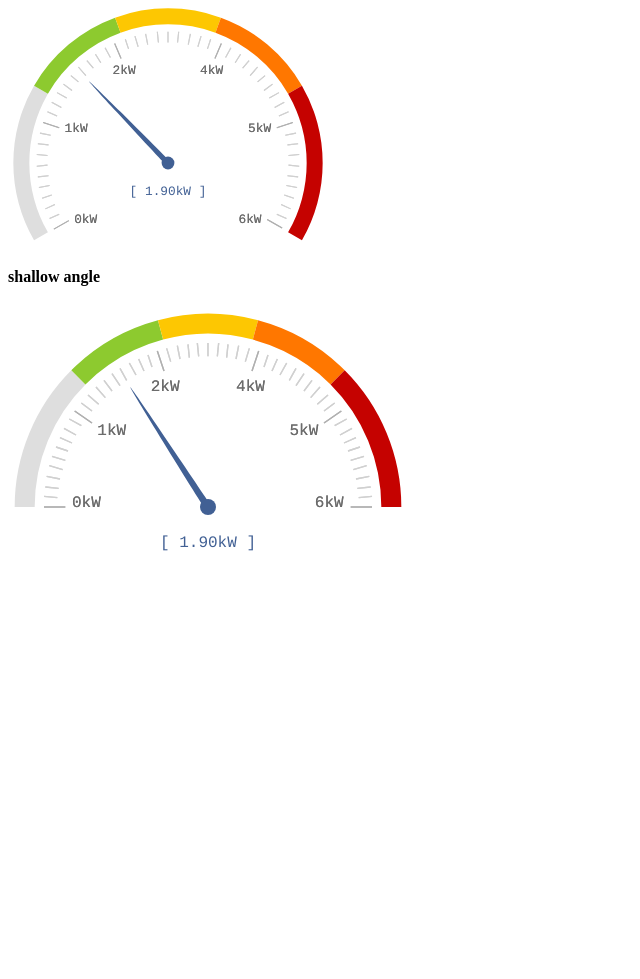
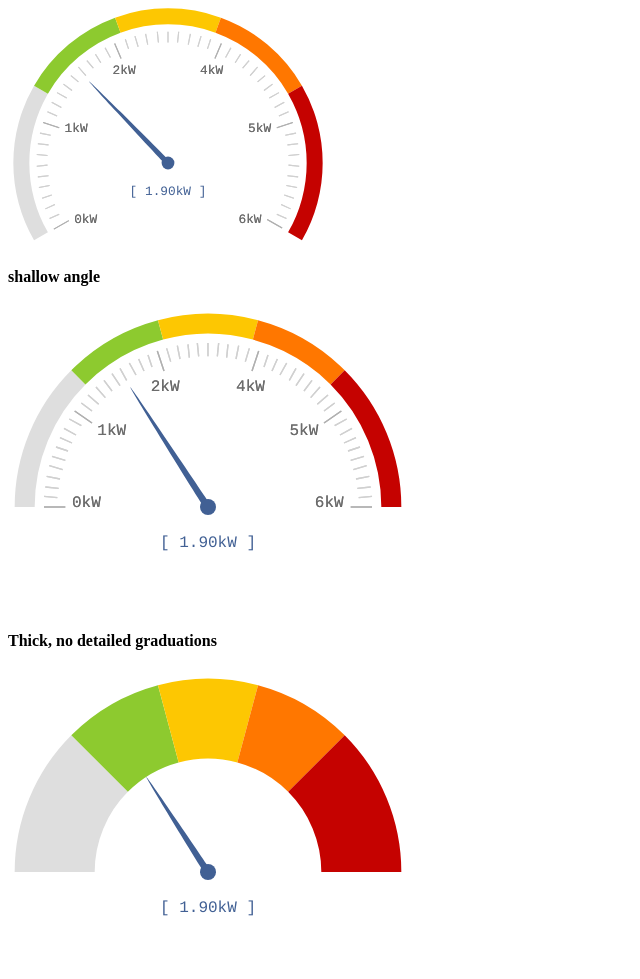
Before and after one commit to stherrienaspnet/ngRadialGauge, a plain HTML site: page demo/index.html in a window 1280 px wide. Shown: the part 1414-2393 px from the top of the page, without its empty margins (0-640 px from the left). Before the commit the page ends 2033 px from the top, so only its background shows below. Drawn offline with nearby package versions, Linux system fonts and the light colour scheme.

Commit message:
Added example thick/undetailed gauge

```diff
--- a/demo/index.html
+++ b/demo/index.html
@@ -85,6 +85,8 @@
         <div width="20em" ng-radial-gauge ranges="ranges" value="value" value-unit="unit" precision="precision" lower-limit="lowerLimit" upper-limit="upperLimit"></div>
         <h4>shallow angle</h4>
         <div width="400" ng-radial-gauge angle="90" ranges="ranges" value="value" value-unit="unit" precision="precision" lower-limit="lowerLimit" upper-limit="upperLimit"></div>
+        <h4>Thick, no detailed graduations</h4>
+        <div width="400" ng-radial-gauge hide-graduation-details="1" bar-thickness="60" angle="90" ranges="ranges" value="value" value-unit="unit" precision="precision" lower-limit="lowerLimit" upper-limit="upperLimit"></div>
     </div>
 
 </body>
```
